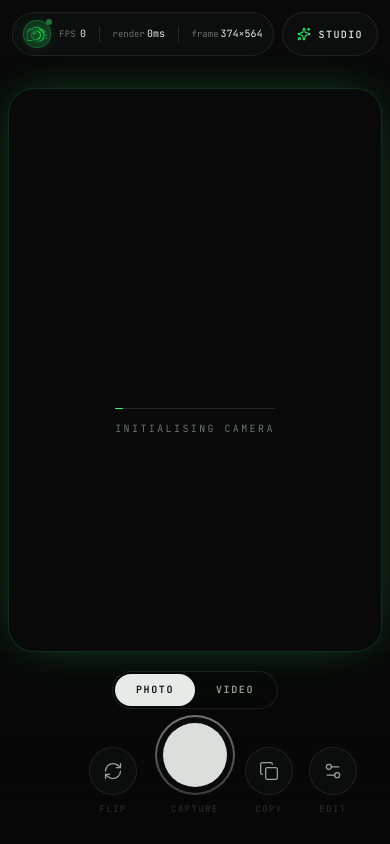
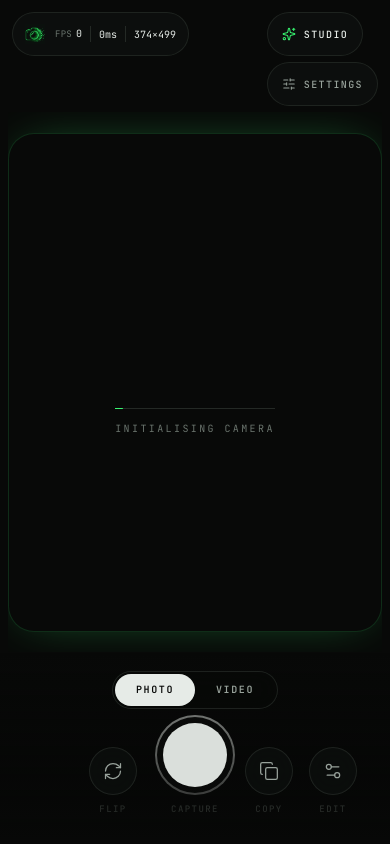
Before and after one commit to pshycodr/phosphor-cam, a React (Vite) app: page / in a window 390 px wide. Built offline with nearby package versions, Linux system fonts and the light colour scheme; no server answers; what @capacitor/core would draw is missing.

Commit message:
feat(cam): add a phone settings menu, aspect ratios, and dock close

```diff
--- a/src/features/cam/components/header.tsx
+++ b/src/features/cam/components/header.tsx
@@ -4,6 +4,8 @@ import { Link } from "react-router";
 import { SlidersHorizontal, Sparkles } from "lucide-react";
 
 import { useStatsStore } from "../store/statsStore";
+import type { AspectRatio } from "../types";
+import { MobileSettingsMenu } from "./mobileSettingsMenu";
 
 interface HeaderProps {
   width: number;
@@ -11,6 +13,8 @@ interface HeaderProps {
   settingsButtonRef: RefObject<HTMLButtonElement | null>;
   onOpenSettings: () => void;
   settingsOpen: boolean;
+  aspect: AspectRatio;
+  onAspectChange: (aspect: AspectRatio) => void;
 }
 
 const FPSValue = memo(function FPSValue() {
@@ -82,23 +86,17 @@ const MobileStats = memo(function MobileStats({
   height: number;
 }) {
   return (
-    <div className="pointer-events-auto flex h-11 min-w-0 flex-1 items-center gap-2 rounded-full border border-line/80 bg-ink-2/85 px-2.5 backdrop-blur-xl">
-      <span className="relative grid size-7 shrink-0 place-items-center rounded-full border border-signal/25 bg-signal/10">
+    <div className="pointer-events-auto flex h-11 min-w-0 items-center gap-2.5 rounded-full border border-line/80 bg-ink-2/85 px-3 backdrop-blur-xl">
       <img
         src="/assets/logo.png"
         alt=""
-          width={22}
-          height={22}
+        width={20}
+        height={20}
         draggable={false}
-          className="size-[22px] object-contain drop-shadow-[0_0_7px_rgba(56,243,112,0.55)]"
+        className="size-5 shrink-0 object-contain"
       />
-        <span
-          aria-hidden="true"
-          className="recording-dot absolute -top-0.5 -right-0.5 size-1.5 rounded-full bg-signal"
-        />
-      </span>
 
-      <div className="flex min-w-0 flex-1 items-center justify-between gap-1.5 font-mono text-[10px] text-faint tabular-nums">
+      <div className="flex min-w-0 items-center gap-2 overflow-hidden font-mono text-[10px] text-faint tabular-nums">
         <span aria-label="Live frame rate" className="whitespace-nowrap">
           <span className="mr-1 text-[9px] tracking-wide text-faint">FPS</span>
           <span className="text-paper">
@@ -108,8 +106,7 @@ const MobileStats = memo(function MobileStats({
 
         <Divider />
 
-        <span className="whitespace-nowrap">
-          <span className="mr-0.5 text-[9px] text-faint">render</span>
+        <span aria-label="Render time" className="whitespace-nowrap">
           <span className="text-paper">
             <RenderTimeValue />
             ms
@@ -118,8 +115,7 @@ const MobileStats = memo(function MobileStats({
 
         <Divider />
 
-        <span className="whitespace-nowrap">
-          <span className="mr-0.5 text-[9px] text-faint">frame</span>
+        <span aria-label="Frame size" className="whitespace-nowrap">
           <span className="text-paper">
             {width}×{height}
           </span>
@@ -150,7 +146,7 @@ const StudioLink = memo(function StudioLink({
         aria-hidden="true"
         className={compact ? "text-signal" : ""}
       />
-      <span className={compact ? "hidden min-[380px]:inline" : ""}>Studio</span>
+      <span>Studio</span>
     </Link>
   );
 });
@@ -161,12 +157,18 @@ function Header({
   settingsButtonRef,
   onOpenSettings,
   settingsOpen,
+  aspect,
+  onAspectChange,
 }: HeaderProps) {
   return (
-    <header className="pointer-events-none fixed inset-x-0 top-0 z-30 flex items-center justify-between gap-2 pt-[max(0.75rem,env(safe-area-inset-top))] pr-[max(0.75rem,env(safe-area-inset-right))] pl-[max(0.75rem,env(safe-area-inset-left))] select-none">
-      <div className="flex w-full items-center gap-2 sm:hidden">
+    <header className="pointer-events-none fixed inset-x-0 top-0 z-30 flex items-start justify-between gap-2 pt-[max(0.75rem,env(safe-area-inset-top))] pr-[max(0.75rem,env(safe-area-inset-right))] pl-[max(0.75rem,env(safe-area-inset-left))] select-none">
+      <div className="flex w-full items-start justify-between gap-2 sm:hidden">
         <MobileStats width={width} height={height} />
+
+        <div className="pointer-events-auto relative flex shrink-0 flex-col items-start gap-1.5">
           <StudioLink compact />
+          <MobileSettingsMenu aspect={aspect} onAspectChange={onAspectChange} />
+        </div>
       </div>
 
       <div className="hidden w-full items-center justify-between gap-2 sm:flex">
--- /dev/null
+++ b/src/features/cam/components/mobileSettingsMenu.tsx
@@ -0,0 +1,170 @@
+import {
+  type ReactNode,
+  useCallback,
+  useEffect,
+  useRef,
+  useState,
+} from "react";
+
+import { SlidersHorizontal, X } from "lucide-react";
+
+import CaptureTool from "@/shared/components/settings/mobile/tools/CaptureTool";
+import { Segmented } from "@/shared/ui/controls";
+
+import type { AspectRatio } from "../types";
+import { AboutCard } from "./AboutCard";
+
+const ASPECT_OPTIONS: readonly { key: AspectRatio; label: ReactNode }[] = [
+  {
+    key: "square",
+    label: (
+      <span className="flex flex-col items-center leading-none">
+        <span>1:1</span>
+        <span className="mt-1 text-[8px] tracking-[0.14em] uppercase opacity-60">
+          Square
+        </span>
+      </span>
+    ),
+  },
+  {
+    key: "portrait",
+    label: (
+      <span className="flex flex-col items-center leading-none">
+        <span>3:4</span>
+        <span className="mt-1 text-[8px] tracking-[0.14em] uppercase opacity-60">
+          Portrait
+        </span>
+      </span>
+    ),
+  },
+  {
+    key: "full",
+    label: (
+      <span className="flex flex-col items-center leading-none">
+        <span>Full</span>
+        <span className="mt-1 text-[8px] tracking-[0.14em] uppercase opacity-60">
+          Height
+        </span>
+      </span>
+    ),
+  },
+];
+
+interface MobileSettingsMenuProps {
+  aspect: AspectRatio;
+  onAspectChange: (aspect: AspectRatio) => void;
+}
+
+export function MobileSettingsMenu({
+  aspect,
+  onAspectChange,
+}: MobileSettingsMenuProps) {
+  const [open, setOpen] = useState(false);
+  const wrapRef = useRef<HTMLDivElement>(null);
+  const triggerRef = useRef<HTMLButtonElement>(null);
+  const closeRef = useRef<HTMLButtonElement>(null);
+
+  const close = useCallback((restoreFocus = false) => {
+    setOpen(false);
+
+    if (restoreFocus) {
+      requestAnimationFrame(() => triggerRef.current?.focus());
+    }
+  }, []);
+
+  useEffect(() => {
+    if (!open) return;
+
+    const onPointerDown = (e: PointerEvent) => {
+      if (!wrapRef.current?.contains(e.target as Node)) setOpen(false);
+    };
+
+    const onKeyDown = (e: KeyboardEvent) => {
+      if (e.key !== "Escape") return;
+      e.stopPropagation();
+      close(true);
+    };
+
+    document.addEventListener("pointerdown", onPointerDown);
+    document.addEventListener("keydown", onKeyDown);
+
+    const timer = setTimeout(
+      () => closeRef.current?.focus({ preventScroll: true }),
+      40
+    );
+
+    return () => {
+      document.removeEventListener("pointerdown", onPointerDown);
+      document.removeEventListener("keydown", onKeyDown);
+      clearTimeout(timer);
+    };
+  }, [open, close]);
+
+  return (
+    <div ref={wrapRef} className="relative w-full">
+      <button
+        ref={triggerRef}
+        type="button"
+        onClick={() => setOpen((o) => !o)}
+        aria-label="Camera settings"
+        aria-haspopup="dialog"
+        aria-expanded={open}
+        className="press flex h-11 items-center gap-2 rounded-full border border-line/80 bg-ink-2/85 px-3.5 text-[10px] font-medium tracking-[0.14em] text-muted uppercase backdrop-blur-xl hover:border-line-strong hover:bg-ink-3 hover:text-paper"
+      >
+        <SlidersHorizontal size={14} strokeWidth={1.75} aria-hidden="true" />
+        <span className="hidden min-[340px]:inline">Settings</span>
+      </button>
+
+      {open && (
+        <div
+          role="dialog"
+          aria-label="Camera settings"
+          className="notice-enter absolute top-full right-0 z-40 mt-2 w-[min(19rem,calc(100vw-1.5rem))] overflow-hidden rounded-[18px] border border-line-strong bg-ink-2/95 shadow-[0_24px_60px_rgba(0,0,0,0.65)] backdrop-blur-2xl"
+        >
+          <div className="flex items-center justify-between border-b border-line/60 py-1.5 pr-2 pl-4">
+            <h2 className="text-[10px] font-semibold tracking-[0.2em] text-paper uppercase">
+              Settings
+            </h2>
+            <button
+              ref={closeRef}
+              type="button"
+              onClick={() => close(true)}
+              aria-label="Close settings"
+              className="press flex size-11 items-center justify-center rounded-full text-faint hover:bg-ink-3 hover:text-paper"
+            >
+              <X size={16} strokeWidth={1.75} aria-hidden="true" />
+            </button>
+          </div>
+
+          <div className="max-h-[min(62dvh,26rem)] overflow-y-auto overscroll-contain">
+            <section className="space-y-2 border-b border-line/60 px-4 py-3.5">
+              <p className="text-[9px] font-medium tracking-[0.2em] text-faint uppercase">
+                Aspect ratio
+              </p>
+              <Segmented
+                label="Aspect ratio"
+                value={aspect}
+                options={ASPECT_OPTIONS}
+                onChange={onAspectChange}
+              />
+            </section>
+
+            <section className="space-y-3 border-b border-line/60 px-4 py-3.5">
+              <p className="text-[9px] font-medium tracking-[0.2em] text-faint uppercase">
+                Capture
+              </p>
+              <CaptureTool />
+            </section>
+
+            <section className="space-y-2.5 px-4 py-3">
+              <p className="text-[9px] font-medium tracking-[0.2em] text-faint uppercase">
+                About
+              </p>
+              <AboutCard />
+            </section>
+          </div>
+        </div>
+      )}
+    </div>
+  );
+}
--- a/src/features/cam/components/viewport.tsx
+++ b/src/features/cam/components/viewport.tsx
@@ -6,9 +6,12 @@ import {
   useState,
 } from "react";
 
+import { useMediaQuery } from "@/shared/components/settings/common/useMediaQuery";
+
 import { useCameraSource } from "../hooks/useCameraSource";
 import { useSettingsStore } from "../store/settingsStore";
 import { useStatsStore } from "../store/statsStore";
+import type { AspectRatio } from "../types";
 import { RenderWorkerController } from "../worker/Renderworkercontroller";
 
 export interface ViewportHandle {
@@ -20,17 +23,29 @@ interface ViewportProps {
   stream: MediaStream | null;
   canvasSize: { width: number; height: number };
   mirrored?: boolean;
+  aspect?: AspectRatio;
   onStageSize?: (size: { width: number; height: number }) => void;
 }
 
+const RATIOS: Record<AspectRatio, number | null> = {
+  square: 1,
+  portrait: 3 / 4,
+  full: null,
+};
+
 const Viewport = forwardRef<ViewportHandle, ViewportProps>(
-  ({ stream, canvasSize, mirrored = false, onStageSize }, ref) => {
+  (
+    { stream, canvasSize, mirrored = false, aspect = "full", onStageSize },
+    ref
+  ) => {
+    const wrapperRef = useRef<HTMLDivElement>(null);
     const stageRef = useRef<HTMLDivElement>(null);
     const containerRef = useRef<HTMLDivElement>(null);
     const videoRef = useRef<HTMLVideoElement>(null);
     const canvasRef = useRef<HTMLCanvasElement | null>(null);
     const controllerRef = useRef<RenderWorkerController | null>(null);
     const [stageSize, setStageSize] = useState(canvasSize);
+    const isMobile = useMediaQuery("(max-width: 639px)");
 
     const source = useCameraSource(stream, videoRef);
 
@@ -50,18 +65,24 @@ const Viewport = forwardRef<ViewportHandle, ViewportProps>(
     }, [onStageSize, stageSize]);
 
     useEffect(() => {
-      const stage = stageRef.current;
+      const wrapper = wrapperRef.current;
 
-      if (!stage) return;
+      if (!wrapper) return;
+
+      const ratio = isMobile ? RATIOS[aspect] : null;
 
       const update = () => {
-        const styles = getComputedStyle(stage);
-        const rect = stage.getBoundingClientRect();
-        const height =
-          rect.height - (Number.parseFloat(styles.paddingBottom) || 0);
-        const width = rect.width;
+        const rect = wrapper.getBoundingClientRect();
 
-        if (width < 2 || height < 2) return;
+        if (rect.width < 2 || rect.height < 2) return;
+
+        let width = rect.width;
+        let height = rect.height;
+
+        if (ratio) {
+          width = Math.min(rect.width, rect.height * ratio);
+          height = width / ratio;
+        }
 
         const next = { width: Math.round(width), height: Math.round(height) };
         setStageSize((prev) =>
@@ -71,9 +92,9 @@ const Viewport = forwardRef<ViewportHandle, ViewportProps>(
 
       update();
       const observer = new ResizeObserver(update);
-      observer.observe(stage);
+      observer.observe(wrapper);
       return () => observer.disconnect();
-    }, []);
+    }, [aspect, isMobile]);
 
     useEffect(() => {
       const container = containerRef.current;
@@ -156,9 +177,15 @@ const Viewport = forwardRef<ViewportHandle, ViewportProps>(
 
     return (
       <div
+        ref={wrapperRef}
+        className="fixed inset-0 flex items-center justify-center overflow-hidden bg-ink max-sm:top-[calc(env(safe-area-inset-top)+7rem)] max-sm:right-[max(0.5rem,env(safe-area-inset-right))] max-sm:bottom-[calc(env(safe-area-inset-bottom)+12rem)] max-sm:left-[max(0.5rem,env(safe-area-inset-left))] max-sm:bg-transparent"
+      >
+        <div
           ref={stageRef}
-        className="frame-in fixed inset-0 flex items-center justify-center overflow-hidden bg-ink max-sm:top-[calc(env(safe-area-inset-top)+5.5rem)] max-sm:right-[max(0.5rem,env(safe-area-inset-right))] max-sm:bottom-[calc(env(safe-area-inset-bottom)+12rem)] max-sm:left-[max(0.5rem,env(safe-area-inset-left))] max-sm:rounded-[26px] max-sm:border max-sm:border-signal/15 max-sm:shadow-[0_0_50px_-18px_rgba(56,243,112,0.45)]"
+          className="frame-in relative flex items-center justify-center overflow-hidden bg-ink max-sm:rounded-[26px] max-sm:border max-sm:border-signal/15 max-sm:shadow-[0_0_50px_-18px_rgba(56,243,112,0.45)]"
           style={{
+            width: stageSize.width,
+            height: stageSize.height,
             transform: mirrored ? "scaleX(-1)" : undefined,
           }}
         >
@@ -172,6 +199,7 @@ const Viewport = forwardRef<ViewportHandle, ViewportProps>(
           {/* Canvas is injected by the effect above */}
           <div ref={containerRef} className="contents" />
         </div>
+      </div>
     );
   }
 );
--- /dev/null
+++ b/src/features/cam/hooks/useSettingsControlsValue.ts
@@ -0,0 +1,21 @@
+import { useMemo } from "react";
+
+import type { SettingsControlsValue } from "@/shared/components/settings/common/SettingsControls";
+
+import { useSettingsStore } from "../store/settingsStore";
+
+/** Bridges the camera's settings store to the shared settings controls. */
+export function useSettingsControlsValue(): SettingsControlsValue {
+  const updateSettings = useSettingsStore((s) => s.updateSettings);
+  const updateEffect = useSettingsStore((s) => s.updateEffect);
+
+  return useMemo(
+    () => ({
+      getSettings: () => useSettingsStore.getState().settings,
+      subscribe: (listener) => useSettingsStore.subscribe(listener),
+      updateSettings,
+      updateEffect,
+    }),
+    [updateSettings, updateEffect]
+  );
+}
--- a/src/features/cam/index.tsx
+++ b/src/features/cam/index.tsx
@@ -1,6 +1,7 @@
 import { useCallback, useEffect, useRef, useState } from "react";
 import toast from "react-hot-toast";
 
+import { SettingsControlsProvider } from "@/shared/components/settings/common/SettingsControlsProvider";
 import { Button } from "@/shared/ui/buttons";
 import { Toaster } from "@/shared/ui/toaster";
 import { saveImage } from "@/shared/utils/saveImage";
@@ -10,13 +11,15 @@ import Header from "./components/header";
 import Settings from "./components/settings";
 import type { ViewportHandle } from "./components/viewport";
 import Viewport from "./components/viewport";
-import type { CameraFacingMode } from "./types";
+import { useSettingsControlsValue } from "./hooks/useSettingsControlsValue";
+import type { AspectRatio, CameraFacingMode } from "./types";
 import { getSupportedMediaRecorderMimeType } from "./utils/mediaRecorder";
 import { saveVideo } from "./utils/saveVideo";
 
 function Cam() {
   const [stream, setStream] = useState<MediaStream | null>(null);
   const [facingMode, setFacingMode] = useState<CameraFacingMode>("user");
+  const [aspect, setAspect] = useState<AspectRatio>("portrait");
   const [isRecording, setIsRecording] = useState(false);
   const [windowSize, setWindowSize] = useState({
     width: window.innerWidth,
@@ -32,6 +35,7 @@ function Cam() {
   const [cameraAttempt, setCameraAttempt] = useState(0);
   const [settingsOpen, setSettingsOpen] = useState(false);
 
+  const controls = useSettingsControlsValue();
   const viewportRef = useRef<ViewportHandle>(null);
   const desktopSettingsRef = useRef<HTMLButtonElement>(null);
   const mobileSettingsRef = useRef<HTMLButtonElement>(null);
@@ -217,12 +221,15 @@ function Cam() {
     <div className="h-screen w-screen overflow-hidden bg-ink">
       <Toaster />
 
+      <SettingsControlsProvider value={controls}>
         <Header
           width={frameSize.width}
           height={frameSize.height}
           settingsButtonRef={desktopSettingsRef}
           onOpenSettings={openSettings}
           settingsOpen={settingsOpen}
+          aspect={aspect}
+          onAspectChange={setAspect}
         />
         <Settings
           open={settingsOpen}
@@ -255,6 +262,7 @@ function Cam() {
           ref={viewportRef}
           stream={stream}
           canvasSize={windowSize}
+          aspect={aspect}
           mirrored={facingMode === "user"}
           onStageSize={handleStageSize}
         />
@@ -329,6 +337,7 @@ function Cam() {
           settingsOpen={settingsOpen}
           settingsButtonRef={mobileSettingsRef}
         />
+      </SettingsControlsProvider>
     </div>
   );
 }
--- a/src/features/cam/types/index.ts
+++ b/src/features/cam/types/index.ts
@@ -8,6 +8,9 @@ export type RenderModeConfig = {
 }[RenderMode];
 
 export type CameraFacingMode = "user" | "environment";
+
+/** Preview shape on phones. `full` fills the space between the header and the dock. */
+export type AspectRatio = "square" | "portrait" | "full";
 
 export type ProcessingStats = {
   fps: number;
```
Also changed, not shown: src/features/cam/components/cameraControls/ControlBar.tsx (+5 -7 lines), src/features/cam/components/settings.tsx (+7 -34 lines), src/shared/components/settings/mobile/MobileEditor.tsx (+11 -12 lines), 1 other file (tests, documents, lock files or other folders). Lines whose indentation alone changed are shown as unchanged.
